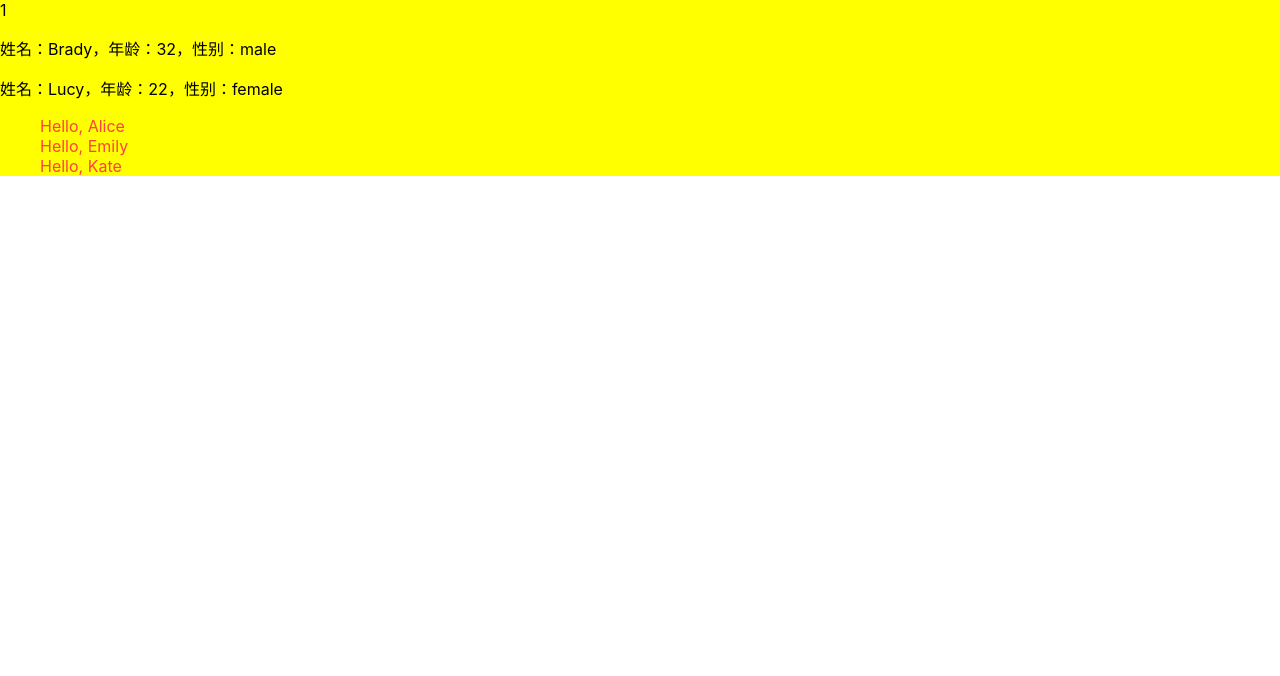
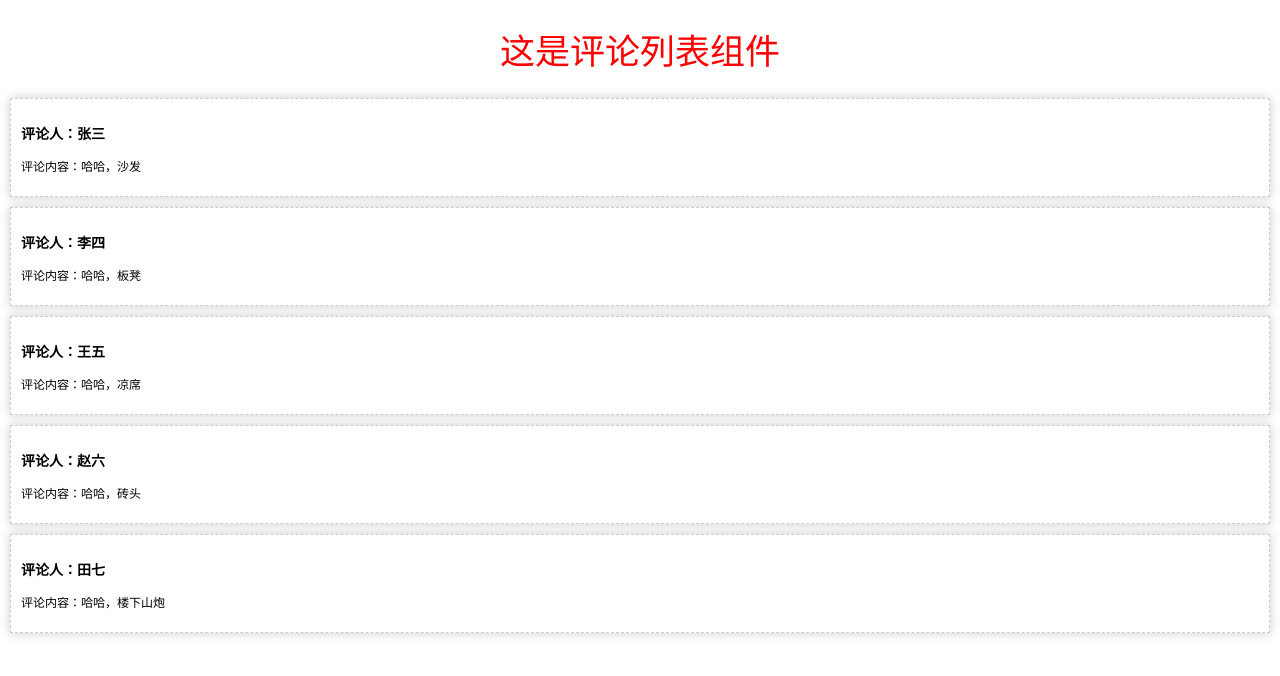
Before and after one commit to bradyCC/ReactDemo, a React (Create React App) app: page /#/demo1 in a window 1280 px wide. Before the commit this address led to /#/demo1. Shown: the top 676 px of the page. Built offline with nearby package versions, Linux system fonts and the light colour scheme.

Commit message:
React Demo

```diff
--- /dev/null
+++ b/src/components/CommentItem.jsx
@@ -0,0 +1,19 @@
+/**
+ * Created by brady on 2019-01-17.
+ */
+
+import React, {Component} from 'react'
+import '@/css/CommentItem.css'
+
+class CommentItem extends Component {
+  render() {
+    return (
+      <li className="Item-li">
+        <h3 className="Item-h3">评论人：{this.props.user}</h3>
+        <p className="Item-p">评论内容：{this.props.content}</p>
+      </li>
+    );
+  }
+}
+
+export default CommentItem
--- /dev/null
+++ b/src/components/CommentList.jsx
@@ -0,0 +1,40 @@
+/**
+ * Created by brady on 2019-01-17.
+ */
+
+import React, {Component} from 'react'
+import CommentItem from './CommentItem'
+import '@/css/CommentList.css'
+
+class CommentList extends Component {
+  constructor (props) {
+    super(props)
+    this.state = {
+      CommentList: [ // 评论列表数据
+        {id: 1, user: '张三', content: '哈哈，沙发'},
+        {id: 2, user: '李四', content: '哈哈，板凳'},
+        {id: 3, user: '王五', content: '哈哈，凉席'},
+        {id: 4, user: '赵六', content: '哈哈，砖头'},
+        {id: 5, user: '田七', content: '哈哈，楼下山炮'}
+      ]
+    }
+  }
+  render() {
+    return (
+      <div>
+        <h1 className="List-title">这是评论列表组件</h1>
+        <ul className="List-ul">
+          {
+            this.state.CommentList.map(item => {
+              return (
+                <CommentItem {...item} key={item.id}></CommentItem>
+              )
+            })
+          }
+        </ul>
+      </div>
+    )
+  }
+}
+
+export default CommentList
--- a/src/components/Demo1.jsx
+++ b/src/components/Demo1.jsx
@@ -2,7 +2,7 @@
  * Created by brady on 2019/1/12.
  */
 import React, { Component } from 'react'
-import '../Demo1.css'
+import '../css/Demo1.css'
 import Demo2 from './Demo2'
 import Demo3 from './Demo3'
 
@@ -22,13 +22,13 @@ class Demo1 extends Component {
     this.names = ['Alice', 'Emily', 'Kate']
     this.username = 'Brady'
     this.age = '32'
+    this.sex = 'male'
     this.obj = {
       username: 'Lucy',
       age: '22',
       sex: 'female'
     }
-    this.state = {
-      sex: 'male',
+    this.state = { // 就相当于Vue中的data(){return {}}
       count: props.initCount
     }
   }
@@ -58,9 +58,10 @@ class Demo1 extends Component {
       <div style={styleDiv}>
         {this.state.count}
         {/* 父子组件传值 */}
-        <Demo2 username={this.username} age={this.age} sex={this.state.sex}/>
+        <Demo2 username={this.username} age={this.age} sex={this.sex}/>
         {/* ES6展开运算符使用 */}
         <Demo3 {...this.obj} />
+        {/* 内联样式 */}
         <ul style={{fontSize:'16px',color:'#ff4040'}}>
           {
             /* 数组遍历使用map, key必须有, 用于在状态修改时做为判断的依据 */
--- /dev/null
+++ b/src/css/CommentItem.css
@@ -0,0 +1,13 @@
+.Item-li {
+  list-style: none;
+  border: 1px dashed #ccc;
+  margin: 10px;
+  padding: 10px;
+  box-shadow: 0 0 10px #ccc;
+}
+.Item-h3 {
+  font-size: 14px;
+}
+.Item-p {
+  font-size: 12px;
+}
--- /dev/null
+++ b/src/css/CommentList.css
@@ -0,0 +1,10 @@
+.List-title {
+  color: red;
+  font-size: 35px;
+  font-weight: 200;
+  text-align: center;
+}
+.List-ul {
+  margin: 0;
+  padding: 0;
+}
--- a/src/index.js
+++ b/src/index.js
@@ -2,11 +2,13 @@ import React from 'react'
 import ReactDOM from 'react-dom'
 import './index.css'
 // import App from './App';
-import Demo1 from '@/components/Demo1'
+// import Demo1 from '@/components/Demo1'
 import * as serviceWorker from './serviceWorker'
+import CommentList from './components/CommentList'
 
 // ReactDOM.render(<App />, document.getElementById('root'))
-ReactDOM.render(<Demo1 />, document.getElementById('root'))
+// ReactDOM.render(<Demo1 />, document.getElementById('root'))
+ReactDOM.render(<CommentList />, document.getElementById('root'))
 
 // If you want your app to work offline and load faster, you can change
 // unregister() to register() below. Note this comes with some pitfalls.
```
Also changed, not shown: src/util/extends.js (added, +34 -0 lines), src/css/Demo1.css (renamed from src/Demo1.css).
